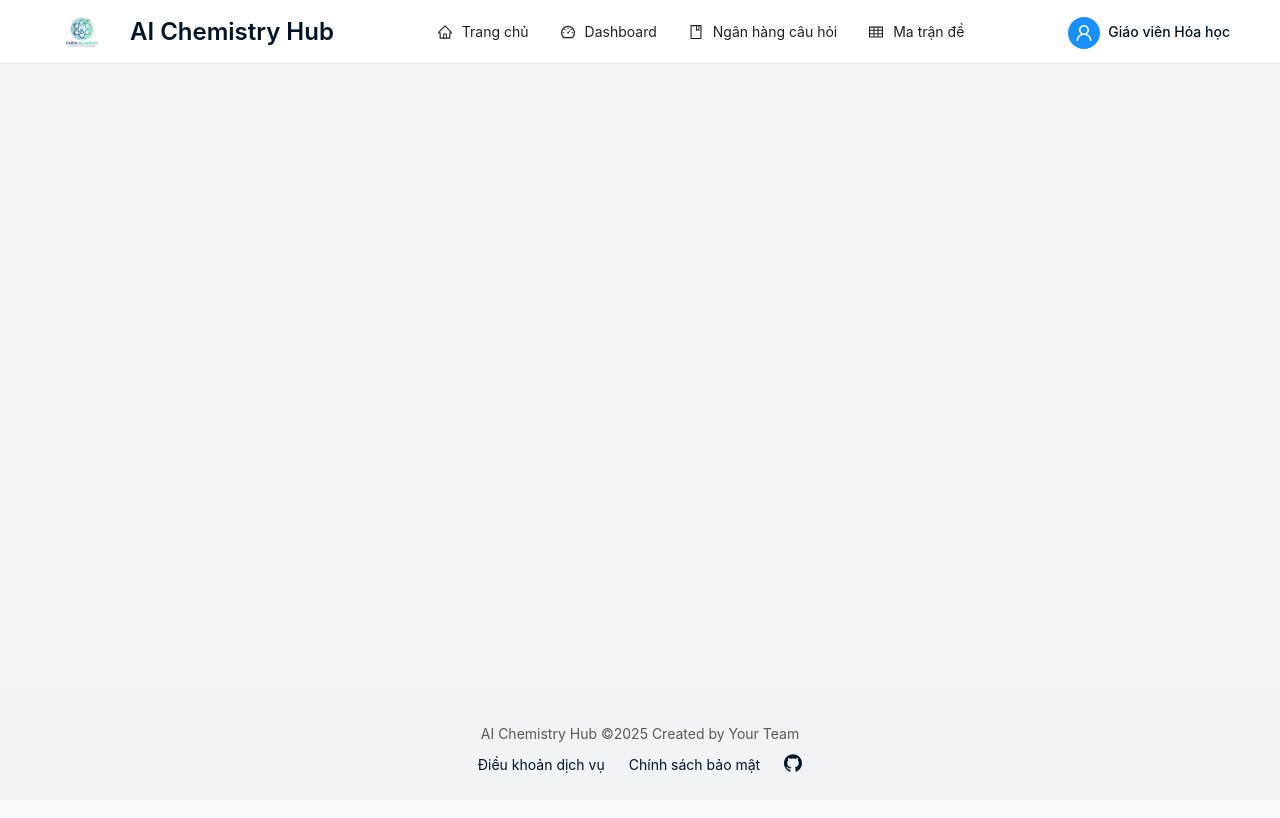
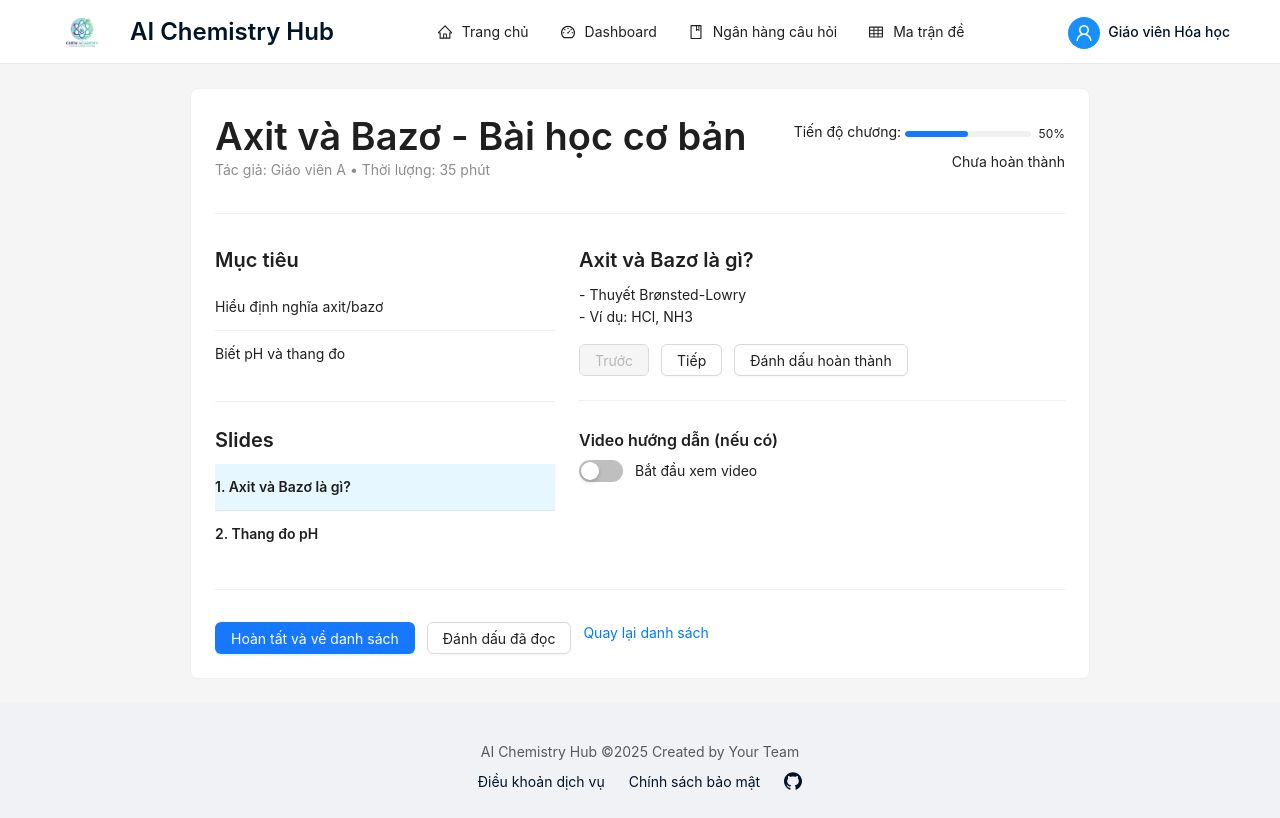
Before and after one commit to bacsiemon/swd392-lesson-plan-exam, a React (Vite) app in the folder web/: page /lesson/1 in a window 1280 px wide. Built offline with nearby package versions, Linux system fonts and the light colour scheme.

Commit message:
Add Lesson Plan Deatil Page

```diff
--- a/web/src/App.jsx
+++ b/web/src/App.jsx
@@ -14,6 +14,7 @@ import CreateSlidePage from './pages/CreateSlidePage';
 import CreateLessonPlanPage from './pages/CreateLessonPlanPage';
 import AdminUserManagement from './pages/AdminUserManagement';
 import LessonPlansPage from './pages/LessonPlansPage';
+import LessonPlanDetails from './pages/LessonPlanDetails';
 
 function App() {
 
@@ -36,6 +37,7 @@ function App() {
           <Route path="/create-slide" element={<CreateSlidePage />} />
           <Route path="/create-lesson-plan" element={<CreateLessonPlanPage />} />
           <Route path="/lesson-plans" element={<LessonPlansPage />} />
+          <Route path="/lesson/:id" element={<LessonPlanDetails />} />
         </Routes>
       </main>
     </Layout>
--- /dev/null
+++ b/web/src/pages/LessonPlanDetails.css
@@ -0,0 +1,5 @@
+/* Simple styles for lesson details */
+.lesson-details .lesson-card {
+  max-width: 900px;
+  margin: 0 auto;
+}
--- /dev/null
+++ b/web/src/pages/LessonPlanDetails.jsx
@@ -0,0 +1,168 @@
+import React, { useState, useEffect, useRef } from 'react';
+import { useParams, Link, useNavigate } from 'react-router-dom';
+import { Card, Typography, Button, List, Divider, Progress, Space, Switch, notification } from 'antd';
+import './LessonPlanDetails.css';
+
+const { Title, Paragraph, Text } = Typography;
+
+// Mock lesson plans (in real app fetch from API)
+const MOCK_LESSONS = {
+  "1": {
+    id: '1',
+    title: 'Axit và Bazơ - Bài học cơ bản',
+    objectives: ['Hiểu định nghĩa axit/bazơ', 'Biết pH và thang đo'],
+    slides: [
+      { title: 'Axit và Bazơ là gì?', notes: ['Thuyết Brønsted-Lowry', 'Ví dụ: HCl, NH3'] },
+      { title: 'Thang đo pH', notes: ['pH < 7 axit', 'pH = 7 trung tính'] },
+    ],
+    author: 'Giáo viên A',
+    duration: '35 phút'
+  },
+  "2": {
+    id: '2',
+    title: 'Phản ứng Oxi hóa - Khử',
+    objectives: ['Nhận diện chất oxi hóa/khử', 'Cân bằng phản ứng'],
+    slides: [
+      { title: 'Định nghĩa', notes: ['Chất oxi hóa nhận electron'] },
+      { title: 'Ví dụ', notes: ['KMnO4 + HCl'] }
+    ],
+    author: 'Giáo viên B',
+    duration: '45 phút'
+  }
+};
+
+const LessonPlanDetails = () => {
+  const { id } = useParams();
+  const navigate = useNavigate();
+  const lesson = MOCK_LESSONS[id] || null;
+
+  // study state
+  const [currentIndex, setCurrentIndex] = useState(0);
+  const [completed, setCompleted] = useState(false);
+  const [videoPlaying, setVideoPlaying] = useState(false);
+  const [videoWatched, setVideoWatched] = useState(false);
+  const videoTimerRef = useRef(null);
+
+  const storageKey = `lesson_progress_${id}`;
+
+  useEffect(() => {
+    // load progress
+    try {
+      const raw = localStorage.getItem(storageKey);
+      if (raw) {
+        const state = JSON.parse(raw);
+        setCurrentIndex(state.currentIndex || 0);
+        setCompleted(!!state.completed);
+        setVideoWatched(!!state.videoWatched);
+      }
+    } catch (e) {
+      console.warn('Failed loading progress', e);
+    }
+    return () => {
+      clearInterval(videoTimerRef.current);
+    };
+  }, [storageKey]);
+
+  useEffect(() => {
+    // persist progress
+    const state = { currentIndex, completed, videoWatched };
+    try { localStorage.setItem(storageKey, JSON.stringify(state)); } catch(e) {}
+  }, [currentIndex, completed, videoWatched, storageKey]);
+
+  if (!lesson) {
+    return (
+      <div style={{ padding: 24 }}>
+        <Card>
+          <Title level={4}>Bài học không tìm thấy</Title>
+          <Paragraph>Không tìm thấy bài học với id: {id}</Paragraph>
+          <Link to="/">Quay về trang chủ</Link>
+        </Card>
+      </div>
+    );
+  }
+
+  return (
+    <div className="lesson-details" style={{ padding: 24 }}>
+      <Card className="lesson-card">
+        <Space direction="vertical" style={{ width: '100%' }}>
+          <div style={{ display: 'flex', justifyContent: 'space-between', alignItems: 'center' }}>
+            <div>
+              <Title style={{ margin: 0 }}>{lesson.title}</Title>
+              <Text type="secondary">Tác giả: {lesson.author} • Thời lượng: {lesson.duration}</Text>
+            </div>
+            <div style={{ textAlign: 'right' }}>
+              <Text>Tiến độ chương: </Text>
+              <Progress percent={Math.round(((currentIndex+1)/lesson.slides.length)*100)} size="small" style={{ width: 160 }} />
+              <div style={{ marginTop: 8 }}>
+                <Text>{completed ? 'Hoàn thành' : 'Chưa hoàn thành'}</Text>
+              </div>
+            </div>
+          </div>
+
+          <Divider />
+
+          <div style={{ display: 'flex', gap: 24 }}>
+            <div style={{ width: '40%' }}>
+              <Title level={4}>Mục tiêu</Title>
+              <List dataSource={lesson.objectives} renderItem={o => (<List.Item>{o}</List.Item>)} />
+
+              <Divider />
+
+              <Title level={4}>Slides</Title>
+              <List
+                dataSource={lesson.slides}
+                renderItem={(s, idx) => (
+                  <List.Item style={{ cursor: 'pointer', background: idx === currentIndex ? '#e6f7ff' : 'transparent' }} onClick={() => setCurrentIndex(idx)}>
+                    <Text strong>{idx+1}. {s.title}</Text>
+                  </List.Item>
+                )}
+              />
+            </div>
+
+            <div style={{ flex: 1 }}>
+              <Title level={4}>{lesson.slides[currentIndex].title}</Title>
+              <Paragraph>
+                {lesson.slides[currentIndex].notes.map((n,i) => (<div key={i}>- {n}</div>))}
+              </Paragraph>
+
+              <div style={{ marginTop: 16, display: 'flex', gap: 12 }}>
+                <Button onClick={() => setCurrentIndex(i => Math.max(0, i-1))} disabled={currentIndex===0}>Trước</Button>
+                <Button onClick={() => setCurrentIndex(i => Math.min(lesson.slides.length-1, i+1))} disabled={currentIndex===lesson.slides.length-1}>Tiếp</Button>
+                <Button onClick={() => { setCompleted(true); notification.success({ message: 'Đã hoàn thành bài học' }); }}>Đánh dấu hoàn thành</Button>
+              </div>
+
+              <Divider />
+
+              <div>
+                <Title level={5}>Video hướng dẫn (nếu có)</Title>
+                <div style={{ display: 'flex', alignItems: 'center', gap: 12 }}>
+                  <Switch checked={videoPlaying} onChange={(v) => {
+                    setVideoPlaying(v);
+                    if (v) {
+                      // simulate watching and mark watched after 5s
+                      videoTimerRef.current = setTimeout(() => { setVideoWatched(true); setVideoPlaying(false); notification.info({ message: 'Video được đánh dấu là đã xem' }); }, 5000);
+                    } else {
+                      clearTimeout(videoTimerRef.current);
+                    }
+                  }} />
+                  <Text>{videoWatched ? 'Đã xem video' : (videoPlaying ? 'Đang xem...' : 'Bắt đầu xem video')}</Text>
+                </div>
+              </div>
+
+            </div>
+          </div>
+
+          <Divider />
+
+          <div style={{ display: 'flex', gap: 12 }}>
+            <Button type="primary" onClick={() => { setCompleted(true); navigate('/lesson-plans'); }}>Hoàn tất và về danh sách</Button>
+            <Button onClick={() => { setCompleted(true); }}>Đánh dấu đã đọc</Button>
+            <Link to="/lesson-plans">Quay lại danh sách</Link>
+          </div>
+        </Space>
+      </Card>
+    </div>
+  );
+};
+
+export default LessonPlanDetails;
--- a/web/src/pages/LessonPlansPage.jsx
+++ b/web/src/pages/LessonPlansPage.jsx
@@ -300,14 +300,14 @@ const LessonPlansPage = () => {
                 type="primary"
                 size="small"
                 icon={<PlayCircleOutlined />}
-                onClick={() => handleStudyLesson(lesson)}
+                onClick={() => navigate(`/lesson/${lesson.id}`)}
               >
                 Học ngay
               </Button>
               <Button
                 size="small"
                 icon={<EyeOutlined />}
-                onClick={() => handleStudyLesson(lesson)}
+                onClick={() => navigate(`/lesson/${lesson.id}`)}
               >
                 Xem chi tiết
               </Button>
@@ -429,7 +429,7 @@ const LessonPlansPage = () => {
           <Button key="close" onClick={handleCloseModal}>
             Đóng
           </Button>,
-          <Button key="study" type="primary" icon={<PlayCircleOutlined />}>
+          <Button key="study" type="primary" icon={<PlayCircleOutlined />} onClick={() => navigate(`/lesson/${selectedLesson?.id}`)}>
             Bắt đầu học
           </Button>
         ]}
```
